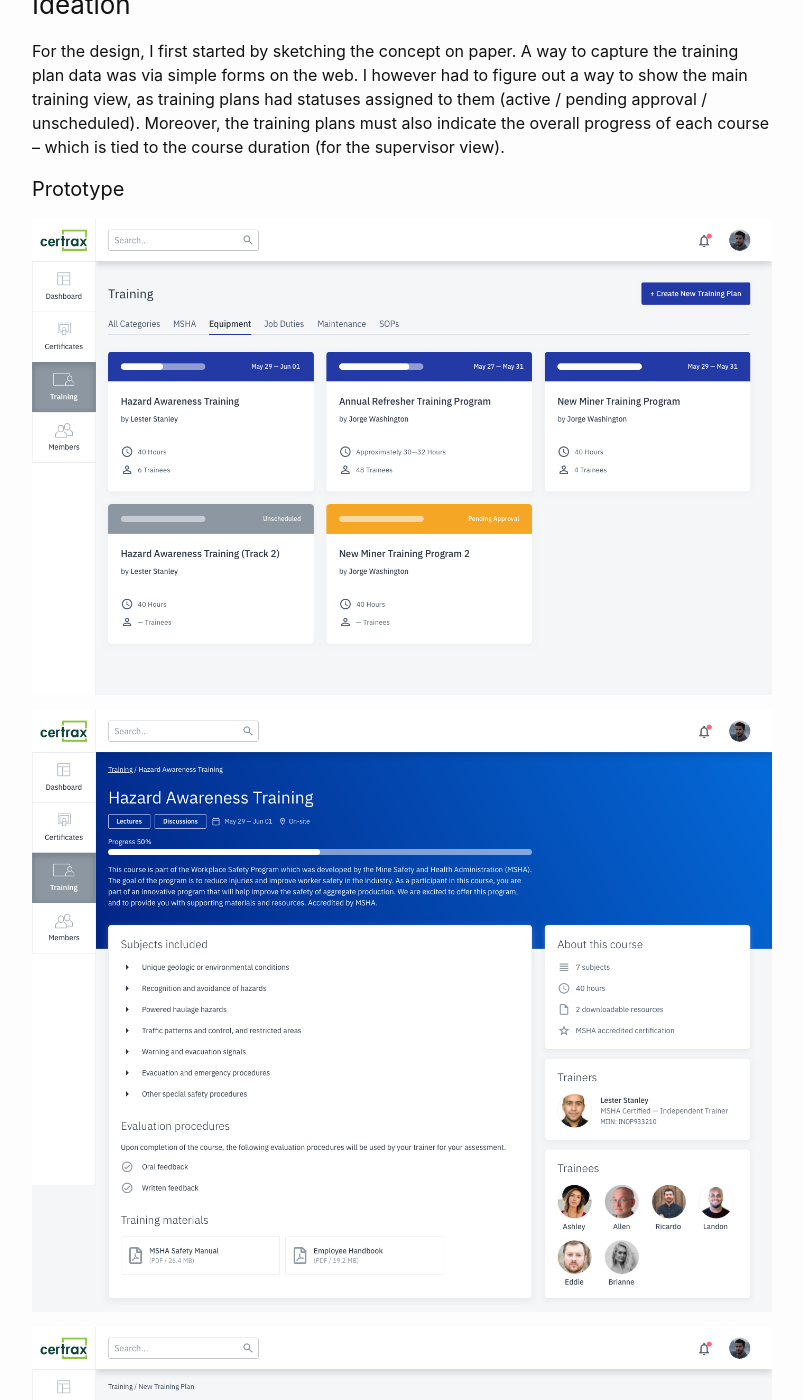
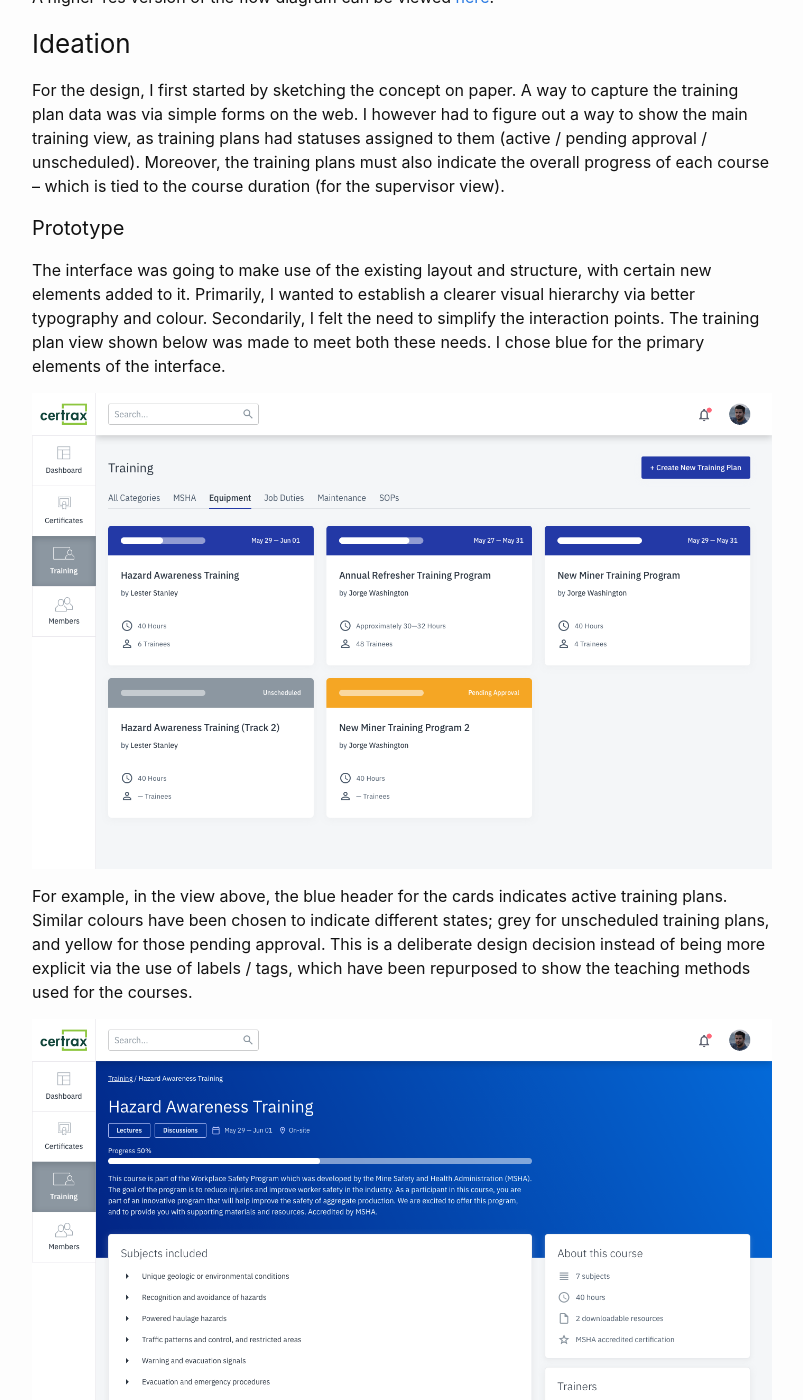
Before and after one commit to anithvishwanath/anithvishwanath.github.io, a Jekyll site: the page built from _posts/2019-06-07-certrax.markdown, in a window 1280 px wide and 1400 px high, scrolled down 1924 px. Shown: the whole window, without its empty margins (238-1041 px from the left). Built offline with Jekyll 4.4.1, drawn with Linux system fonts in a browser that asks for light colours; some of the changed text lies outside the part shown.

Commit message:
Update 2019-06-07-certrax.markdown

```diff
--- a/_posts/2019-06-07-certrax.markdown
+++ b/_posts/2019-06-07-certrax.markdown
@@ -18,19 +18,21 @@
 
 > Help the mining industry develop high-quality training programs as part of MSHA’s mission to keep miners safe and healthy.
 
-### Understanding the context of use
+### Understanding the problem
 
 I began by going through the current implementation of the system to better understand the problem. A contextual inquiry was required but it was obviously not possible to perform a field study remotely. All of the requirements gathering was made possible by studying the training plans and the guidelines outlined by MSHA, and also by asking questions to the stakeholders. This resulted in a relatively low chance of working based on assumptions.
 
 The application was scoped out to have three main user groups -- an administrator, a supervisor, and the operator. The app will have a set of capabilities assigned to each role. During my research, I found that some mine operators can provide training to other operators. In other words, certain mine operators may also provide training (on the condition that they have been authorised to impart their knowledge in their area(s) of mining operations expertise by MSHA). These operators are referred to as “Competent Persons” within the MSHA program policy manuals, however they are simply called “Trainers” within the context of our application. Trainers here may either be in-house personnel, or external consultants (independent contractors). Training can also be conducted either on-site (work areas owned by the mining company using the application), or off-site (external locations; supervisors elect to send a cohort of miners for training purposes).
+
+I first started out by making the application solely for a mine supervisor.
 
 #### Training plans
 
 All training plans developed by mine operators and/or independent contractors must be approved by MSHA and must be made available upon request. A training plan contains information related to the teaching methods, course materials, evaluation procedures, and the estimated teaching time for each subject. A training plan is automatically considered approved by MSHA if it contains all the requisite data. If a plan does not include the required information, it must be subimtted to the appropriate MSHA regional manager for approval; mine operators are notified in case the plans are not approved (in which case they may appeal the decision).
 
 The application would therefore have to provide a way to allow the user to formulate a training plan and also to capture all the data, which must be subject to approval. The module was thus going to have three core functions:
-* Add/create new training plan (which must then be approved)
-* Schedule a training plan
+* Add/create new training plan, which must then be approved
+* Schedule an approved training plan
 * Add personnel to the training plan
 
 ### User flow map
@@ -47,7 +49,11 @@
 
 #### Prototype
 
+The interface was going to make use of the existing layout and structure, with certain new elements added to it. Primarily, I wanted to establish a clearer visual hierarchy via better typography and colour. Secondarily, I felt the need to simplify the interaction points. The training plan view shown below was made to meet both these needs. I chose blue for the primary elements of the interface.
+
 ![Training plan view](/images/ct/training_view1x.png)
+
+For example, in the view above, the blue header for the cards indicates active training plans. Similar colours have been chosen to indicate different states; grey for unscheduled training plans, and yellow for those pending approval. This is a deliberate design decision instead of being more explicit via the use of labels / tags, which have been repurposed to show the teaching methods used for the courses.
 
 ![Active training module view](/images/ct/active_training_module1x.png)
 
```
